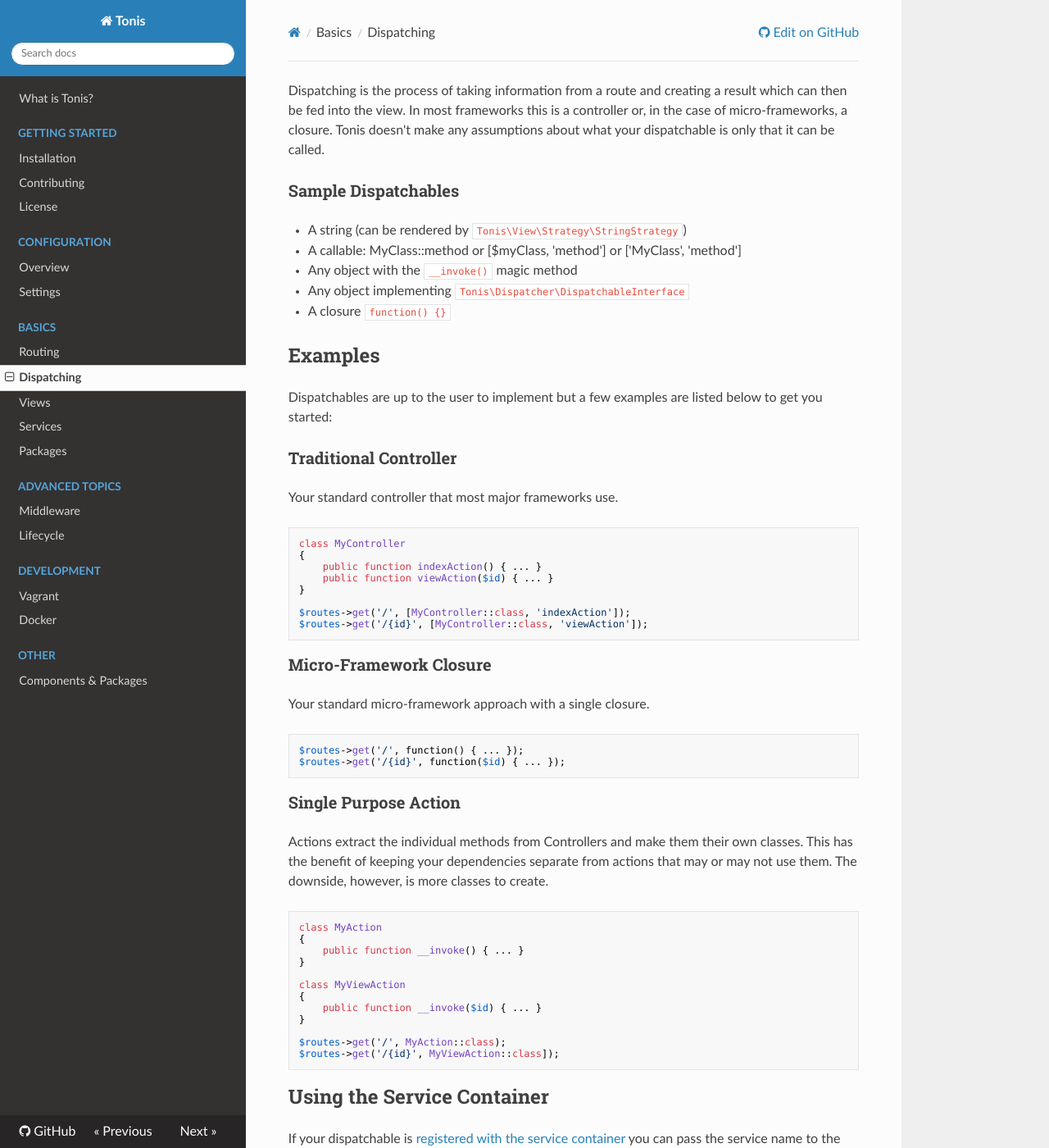
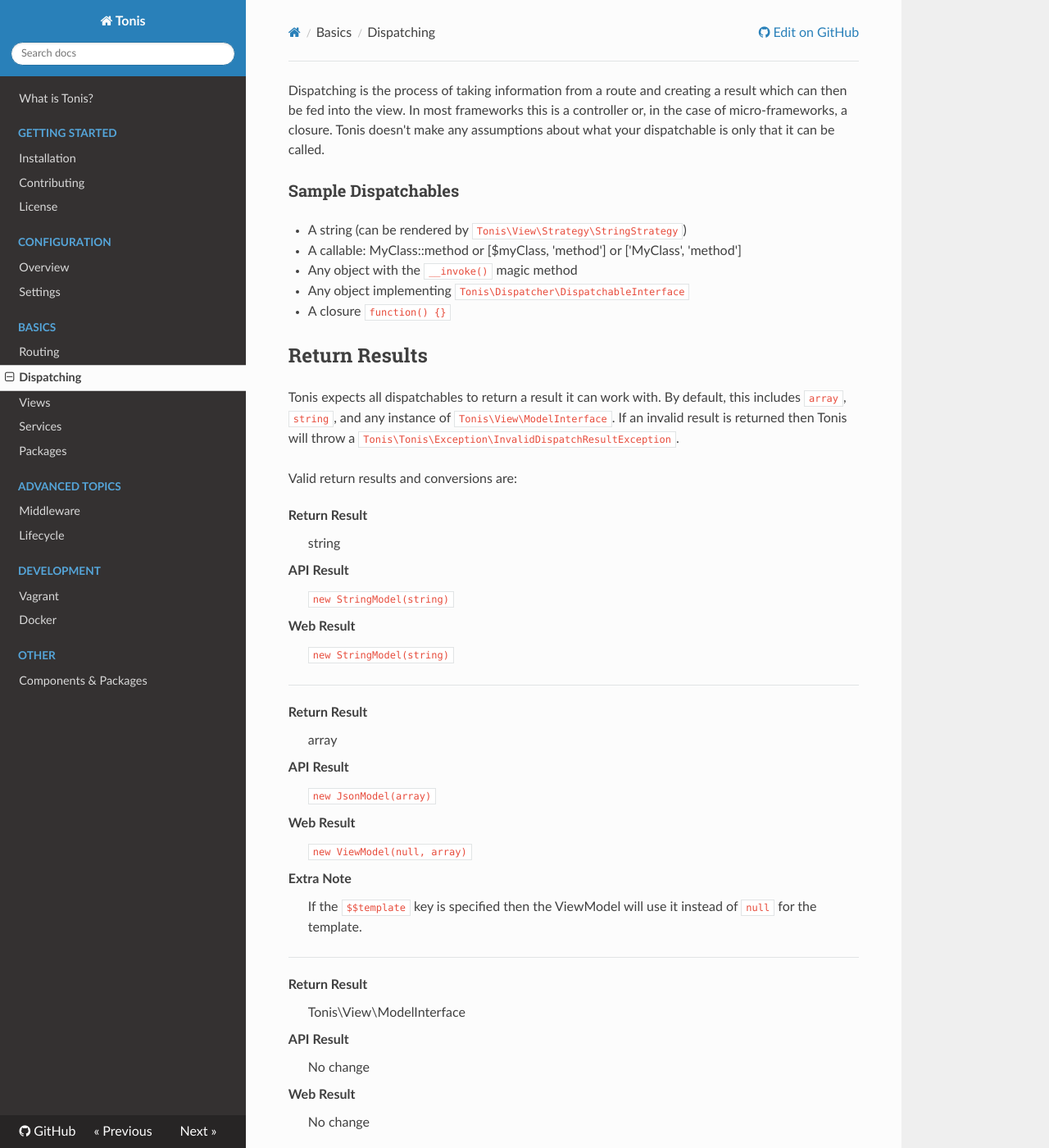
Before and after one commit to tonis-io-legacy/web, an MkDocs documentation site: the page built from docs/basics/dispatching.md, in a window 1280 px wide and 1400 px high. Shown: the whole window at 82% size. Built offline with MkDocs 1.6.1, drawn with Linux system fonts in a browser that asks for light colours; nearby versions of some CDN libraries; old or Windows-style settings are respelled for this version of MkDocs.

Commit message:
Doc updates

```diff
--- a/docs/basics/dispatching.md
+++ b/docs/basics/dispatching.md
@@ -9,6 +9,51 @@ about what your dispatchable is only that it can be called.
  * Any object with the `__invoke()` magic method
  * Any object implementing `Tonis\Dispatcher\DispatchableInterface`
  * A closure `function() {}`
+
+Return Results
+--------------
+
+Tonis expects all dispatchables to return a result it can work with. By default, this includes `array`, `string`, and
+any instance of `Tonis\View\ModelInterface`. If an invalid result is returned then Tonis will throw a
+`Tonis\Tonis\Exception\InvalidDispatchResultException`.
+
+Valid return results and conversions are:
+
+<dl>
+    <dt>Return Result</dt>
+    <dd>string</dd>
+    <dt>API Result</dt>
+    <dd><code>new StringModel(string)</code></dd>
+    <dt>Web Result</dt>
+    <dd><code>new StringModel(string)</code></dd>
+</dl>
+
+----
+
+<dl>
+    <dt>Return Result</dt>
+    <dd>array</dd>
+    <dt>API Result</dt>
+    <dd><code>new JsonModel(array)</code></dd>
+    <dt>Web Result</dt>
+    <dd><code>new ViewModel(null, array)</code></dd>
+    <dt>Extra Note</dt>
+    <dd>
+        If the <code>$$template</code> key is specified then the ViewModel will use it instead of <code>null</code> for
+        the template.
+    </dd>
+</dl>
+
+----
+
+<dl>
+    <dt>Return Result</dt>
+    <dd>Tonis\View\ModelInterface</dd>
+    <dt>API Result</dt>
+    <dd>No change</dd>
+    <dt>Web Result</dt>
+    <dd>No change</dd>
+</dl>
 
 Examples
 --------
```
Also changed, not shown: docs/basics/views.md (+39 -1 lines), 2 other files.
